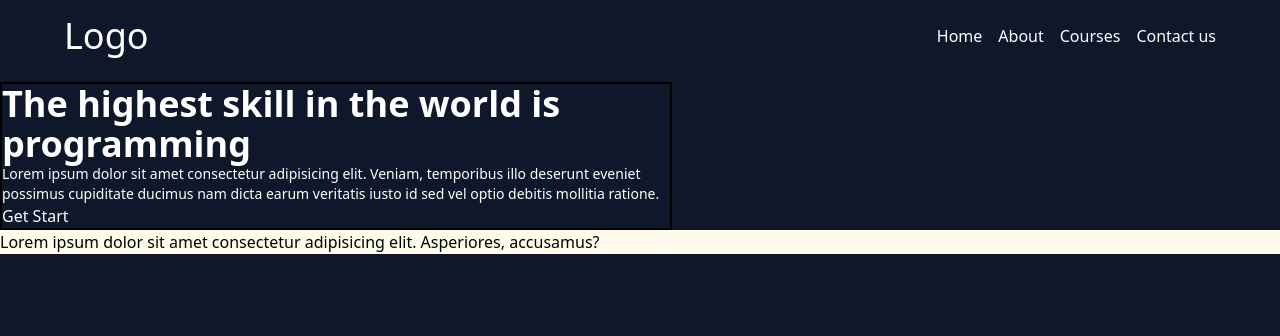
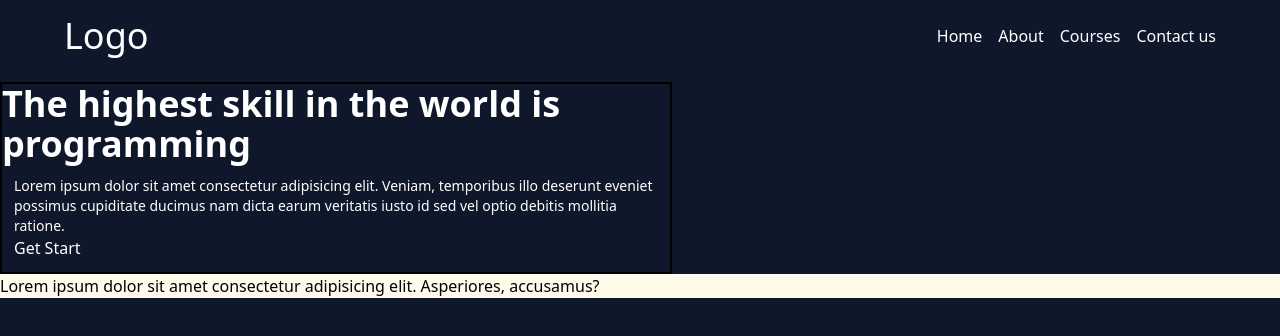
Before and after one commit to RakeshSenpai/Tailwind-CSS-Tutoriral, a website: page src/index.html in a window 1280 px wide. Drawn offline with nearby package versions, Linux system fonts and the light colour scheme.

Commit message:
container

```diff
--- a/src/index.html
+++ b/src/index.html
@@ -23,7 +23,7 @@
     <main class="h-screen w-screen py-2.5">
         <div class="container w-2xl border-2">
             <h1 class="text-white text-4xl font-bold">The highest skill in the world is programming</h1>
-            <div class="">
+            <div class="p-3">
                 <p class="text-white text-sm">Lorem ipsum dolor sit amet consectetur adipisicing elit. Veniam, temporibus illo deserunt eveniet possimus cupiditate ducimus nam dicta earum veritatis iusto id sed vel optio debitis mollitia ratione.</p>
                 <button class="text-white">Get Start</button>
             </div>
```
